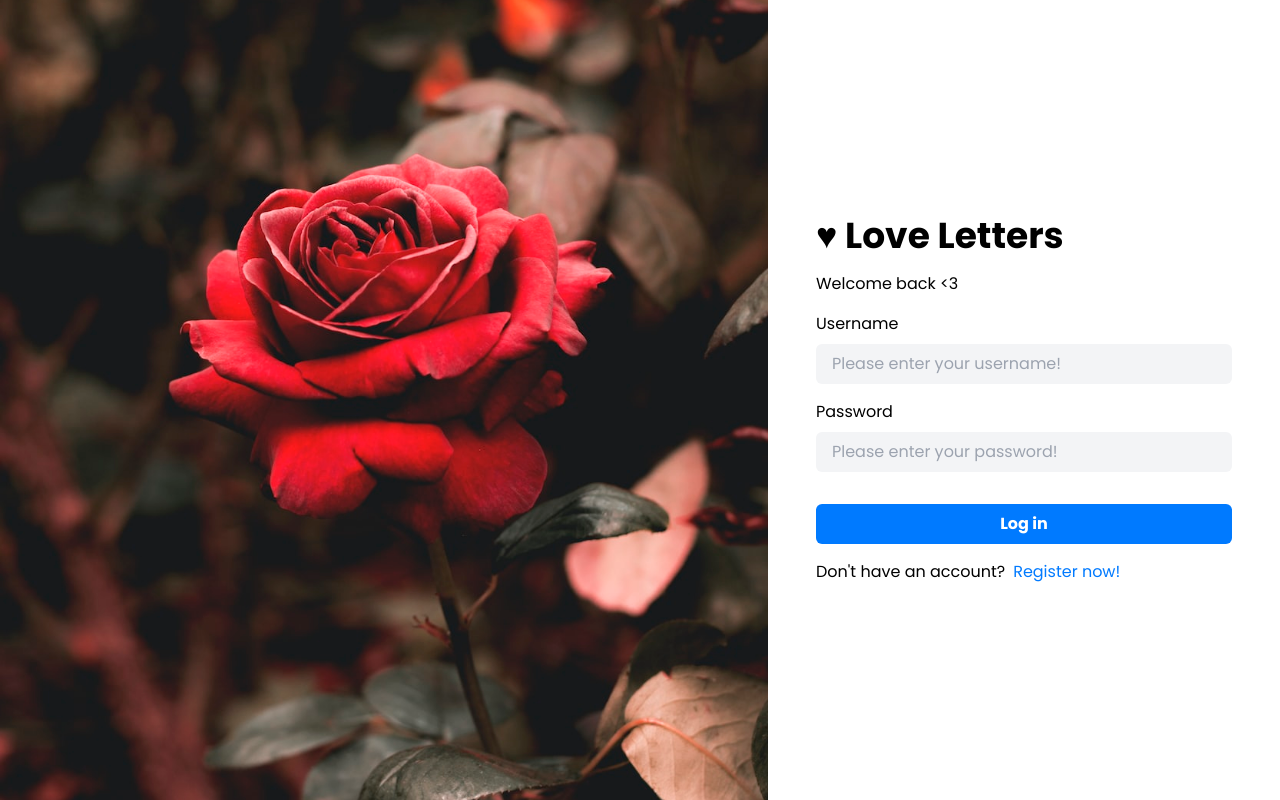
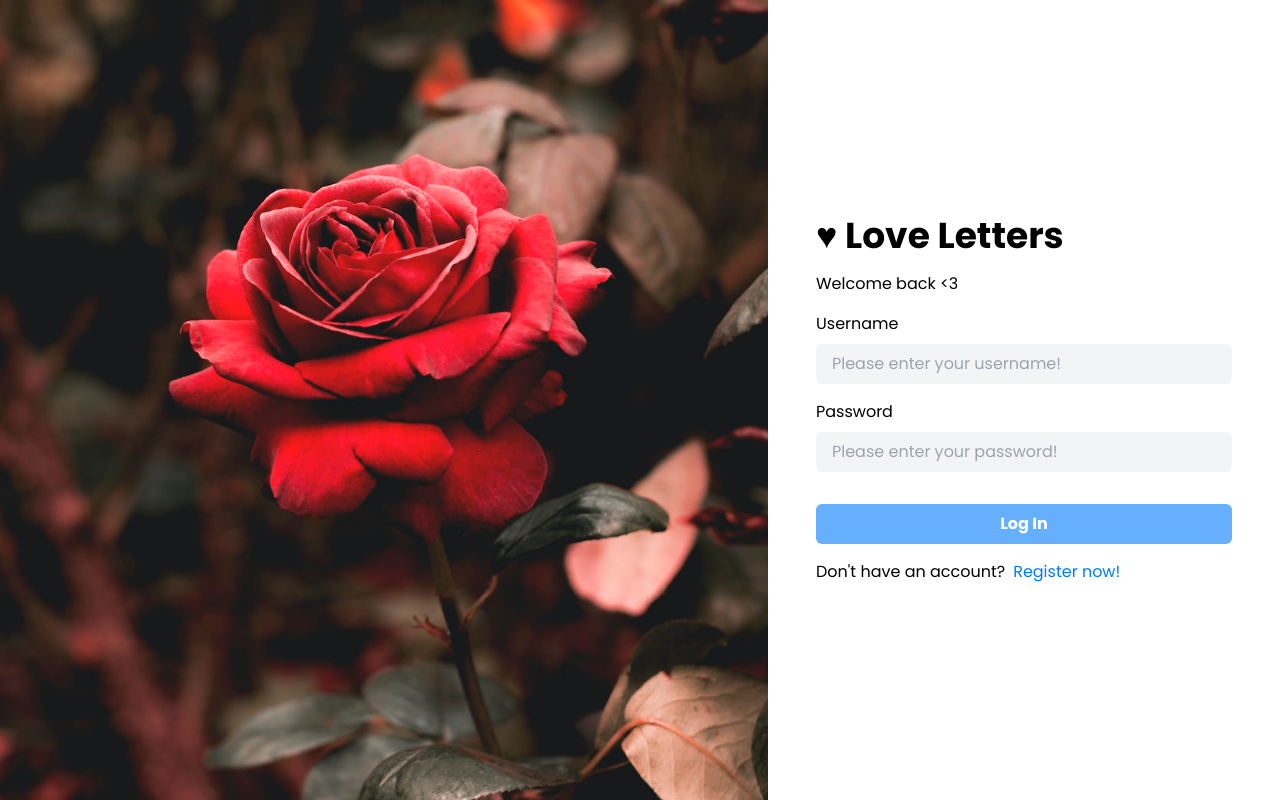
Before and after one commit to csesoc/trainee-3-23t2, a Next.js app in the folder frontend/: page /login in a window 1280 px wide. Built offline with nearby package versions, Linux system fonts and the light colour scheme; no server answers.

Commit message:
feat: added loading for register and login

```diff
--- a/frontend/src/app/login/page.tsx
+++ b/frontend/src/app/login/page.tsx
@@ -1,18 +1,35 @@
 "use client";
 
 import rose from "@/assets/rose.jpg";
+import Spinner from "@/components/Spinner";
 import { signIn } from "next-auth/react";
 import Image from "next/image";
 import { useRouter } from "next/navigation";
-import { FormEvent, useState } from "react";
+import { ChangeEvent, FormEvent, useMemo, useState } from "react";
+
+type InputType = {
+  password: string;
+  username: string;
+};
 
 export default function Login() {
   const router = useRouter();
   const [error, setError] = useState("");
+  const [loading, setLoading] = useState(false);
+  const [inputs, setInputs] = useState<InputType>({
+    password: "",
+    username: "",
+  });
+
+  const readyToSubmit = useMemo(
+    () => inputs.password && inputs.username,
+    [inputs]
+  );
 
   const handleOnSubmit = async (e: FormEvent) => {
     e.preventDefault();
     const target = e.target as HTMLFormElement;
+    setLoading(true);
     try {
       const res = await signIn("credentials", {
         redirect: false,
@@ -20,12 +37,14 @@ export default function Login() {
         password: target.password.value,
         callbackUrl: "/",
       });
+      setLoading(false);
       if (!res?.error) {
         router.push("/");
       } else {
         setError("Invalid username or password");
       }
     } catch (err: any) {
+      setLoading(false);
       setError(err.message);
     }
   };
@@ -49,6 +68,13 @@ export default function Login() {
                 type="text"
                 className="w-full px-4 py-2 outline-none rounded-md bg-gray-100"
                 name="username"
+                onChange={(e: ChangeEvent<HTMLInputElement>) =>
+                  setInputs((prev: InputType) => {
+                    const newObj = { ...prev };
+                    newObj.username = e.target.value;
+                    return newObj;
+                  })
+                }
                 placeholder="Please enter your username!"
               />
             </div>
@@ -58,15 +84,29 @@ export default function Login() {
                 type="password"
                 className="w-full px-4 py-2 outline-none rounded-md bg-gray-100"
                 name="password"
+                onChange={(e: ChangeEvent<HTMLInputElement>) =>
+                  setInputs((prev: InputType) => {
+                    const newObj = { ...prev };
+                    newObj.password = e.target.value;
+                    return newObj;
+                  })
+                }
                 placeholder="Please enter your password!"
               />
             </div>
           </div>
           <button
             type="submit"
-            className="bg-[#007AFF] w-full py-2 text-white font-bold rounded-md"
+            disabled={!readyToSubmit || loading}
+            className={`w-full py-2 text-white font-bold rounded-md ${
+              readyToSubmit
+                ? "bg-[#007AFF] cursor-pointer"
+                : "bg-[#007AFF]/60 cursor-not-allowed"
+            }`}
           >
-            Log in
+            <div className="m-0 inline-block">
+              {loading ? <Spinner /> : <span>Log In</span>}
+            </div>
           </button>
         </form>
         <div className="flex gap-2 items-center">
--- a/frontend/src/app/register/page.tsx
+++ b/frontend/src/app/register/page.tsx
@@ -1,10 +1,10 @@
 "use client";
 
 import rose from "@/assets/rose.jpg";
+import Spinner from "@/components/Spinner";
 import { post } from "@/util/request";
 import { signIn } from "next-auth/react";
 import Image from "next/image";
-import { useRouter } from "next/navigation";
 import { ChangeEvent, FormEvent, useMemo, useState } from "react";
 
 type InputType = {
@@ -16,6 +16,7 @@ type InputType = {
 
 export default function Register() {
   const [error, setError] = useState("");
+  const [loading, setLoading] = useState(false);
   const [inputs, setInputs] = useState<InputType>({
     email: "",
     password: "",
@@ -36,11 +37,13 @@ export default function Register() {
   const handleOnSubmit = async (e: FormEvent) => {
     e.preventDefault();
     const target = e.target as HTMLFormElement;
+    setLoading(true);
     const res = await post("/auth/register", {
       username: target.username.value,
       email: target.email.value,
       password: target.password.value,
     });
+    setLoading(false);
     if (res.errorCode) {
       return setError(res.errorMessage);
     }
@@ -127,14 +130,16 @@ export default function Register() {
           </div>
           <button
             type="submit"
-            disabled={!readyToSubmit}
+            disabled={!readyToSubmit || loading}
             className={`w-full py-2 text-white font-bold rounded-md ${
               readyToSubmit
                 ? "bg-[#007AFF] cursor-pointer"
                 : "bg-[#007AFF]/60 cursor-not-allowed"
             }`}
           >
-            Log in
+            <div className="m-0 inline-block">
+              {loading ? <Spinner /> : <span>Register</span>}
+            </div>
           </button>
         </form>
         <div className="flex gap-2 items-center">
```
